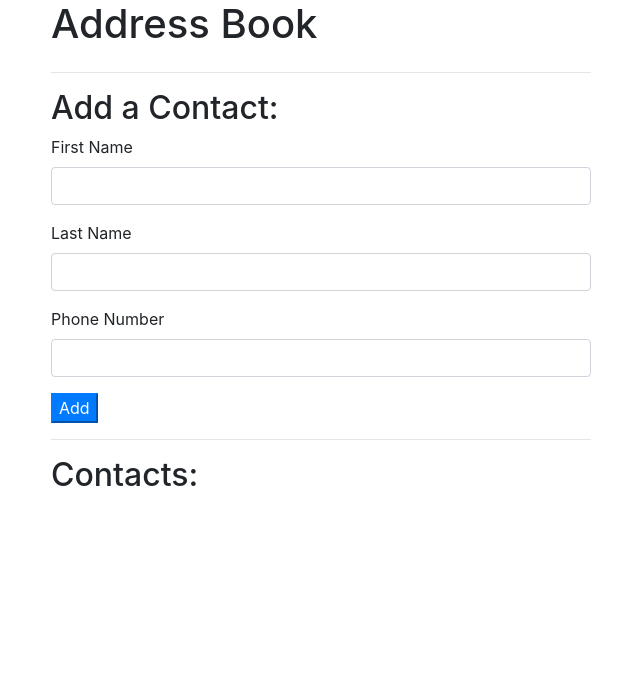
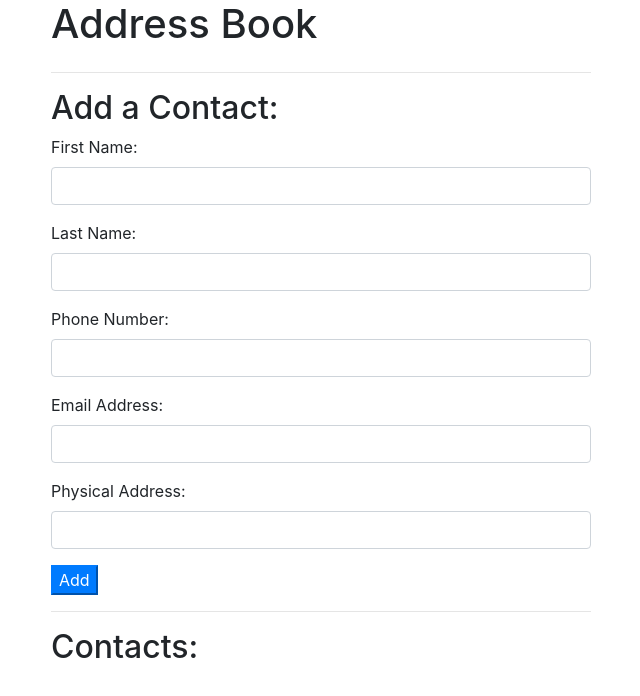
Before and after one commit to AsheUrban/address-book-1, a plain HTML site: page index.html in a window 1280 px wide. Shown: the whole page, without its empty margins (34-674 px from the left). Drawn offline with nearby package versions, Linux system fonts and the light colour scheme.

Commit message:
WIP: Updated email and physical address to HTML and UI logic.
Co-authored-by: Ashe Urban <ashe@goldentongue.com>

```diff
--- a/index.html
+++ b/index.html
@@ -19,16 +19,24 @@
         <h2>Add a Contact:</h2>
         <form id="new-contact">
           <div class="form-group">
-            <label for="new-first-name">First Name</label>
+            <label for="new-first-name">First Name: </label>
             <input type="text"  class="form-control" id="new-first-name">
           </div>
           <div class="form-group">
-            <label for="new-last-name">Last Name</label>
+            <label for="new-last-name">Last Name: </label>
             <input type="text"  class="form-control" id="new-last-name">
           </div>
           <div class="form-group">
-            <label for="new-phone-number">Phone Number</label>
+            <label for="new-phone-number">Phone Number: </label>
             <input type="text"  class="form-control" id="new-phone-number">
+          </div>
+          <div class="form-group">
+            <label for="new-email-address">Email Address: </label>
+            <input type="text"  class="form-control" id="new-email-address">
+          </div>
+          <div class="form-group">
+            <label for="new-physical-address">Physical Address: </label>
+            <input type="text"  class="form-control" id="new-physical-address">
           </div>
           <button type="submit" class="btn-primary">Add</button>
         </form>
@@ -42,8 +50,9 @@
           <p>First Name: <span class="first-name"></span></p>
           <p>Last Name: <span class="last-name"></span></p>
           <p>Phone Number: <span class="phone-number"></span></p>
+          <p>Email Address: <span class="email-address"></span></p>
+          <p>Physical Address: <span class="physical-address"></span></p>
           <div id="buttons">
-          </div>
         </div>
       </div>
     </div>
--- a/js/scripts.js
+++ b/js/scripts.js
@@ -65,6 +65,8 @@ function showContact(contactId) {
   $(".first-name").html(contact.firstName);
   $(".last-name").html(contact.lastName);
   $(".phone-number").html(contact.phoneNumber);
+  $(".email-address").html(contact.emailAddress);
+  $(".physical-address").html(contact.physicalAddress)
   let buttons = $("#buttons");
   buttons.empty();
   buttons.append("<button class='deleteButton' id=" +  + contact.id + ">Delete</button>");
@@ -89,12 +91,16 @@ $(document).ready(function() {
     const inputtedFirstName = $("input#new-first-name").val();
     const inputtedLastName = $("input#new-last-name").val();
     const inputtedPhoneNumber = $("input#new-phone-number").val();
+    const inputtedEmailAddress = $("input#new-email-address").val();
+    const inputtedPhysicalAddress = $("input#new-physical-address").val();
 
     $("input#new-first-name").val("");
     $("input#new-last-name").val("");
     $("input#new-phone-number").val("");
+    $("input#new-email-address").val("");
+    $("input#new-physical-address").val("")
 
-    let newContact = new Contact(inputtedFirstName, inputtedLastName, inputtedPhoneNumber);
+    let newContact = new Contact(inputtedFirstName, inputtedLastName, inputtedPhoneNumber, inputtedEmailAddress, inputtedPhysicalAddress);
     addressBook.addContact(newContact);
     displayContactDetails(addressBook);
   });
```
